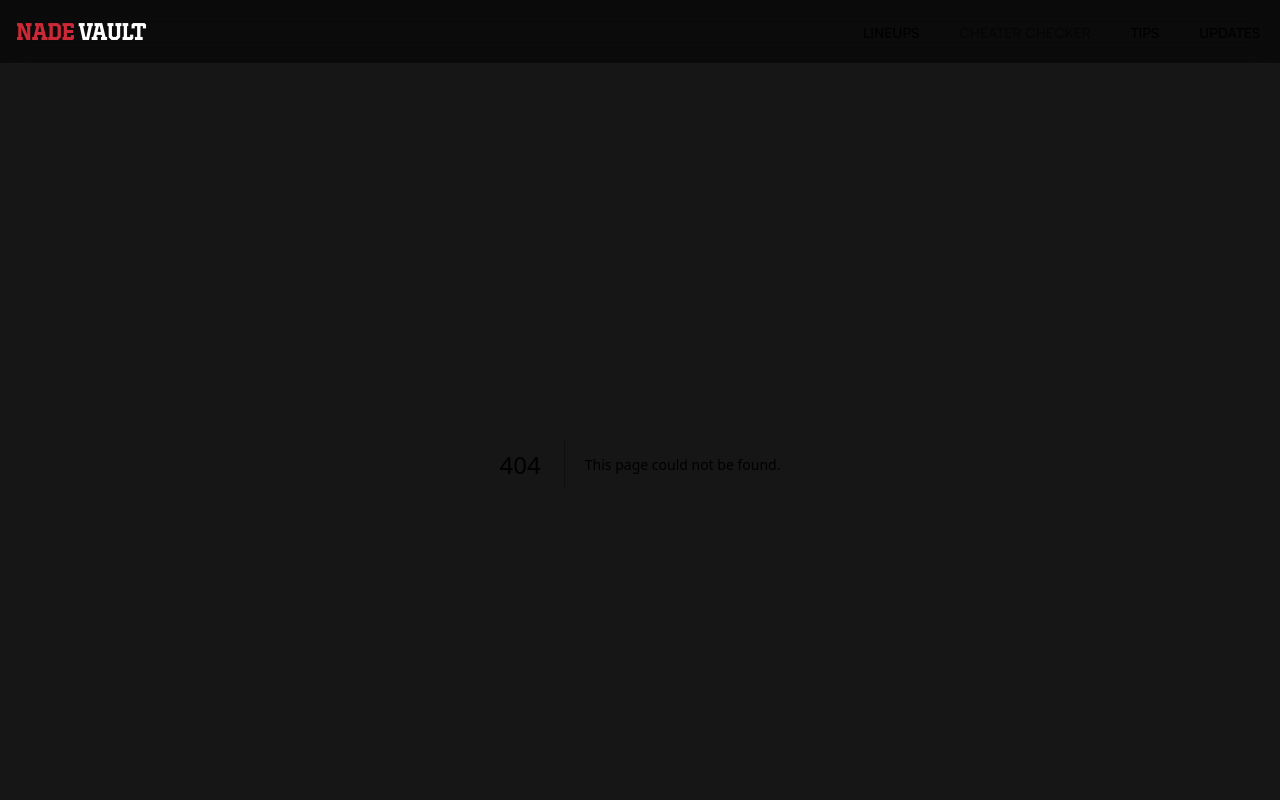
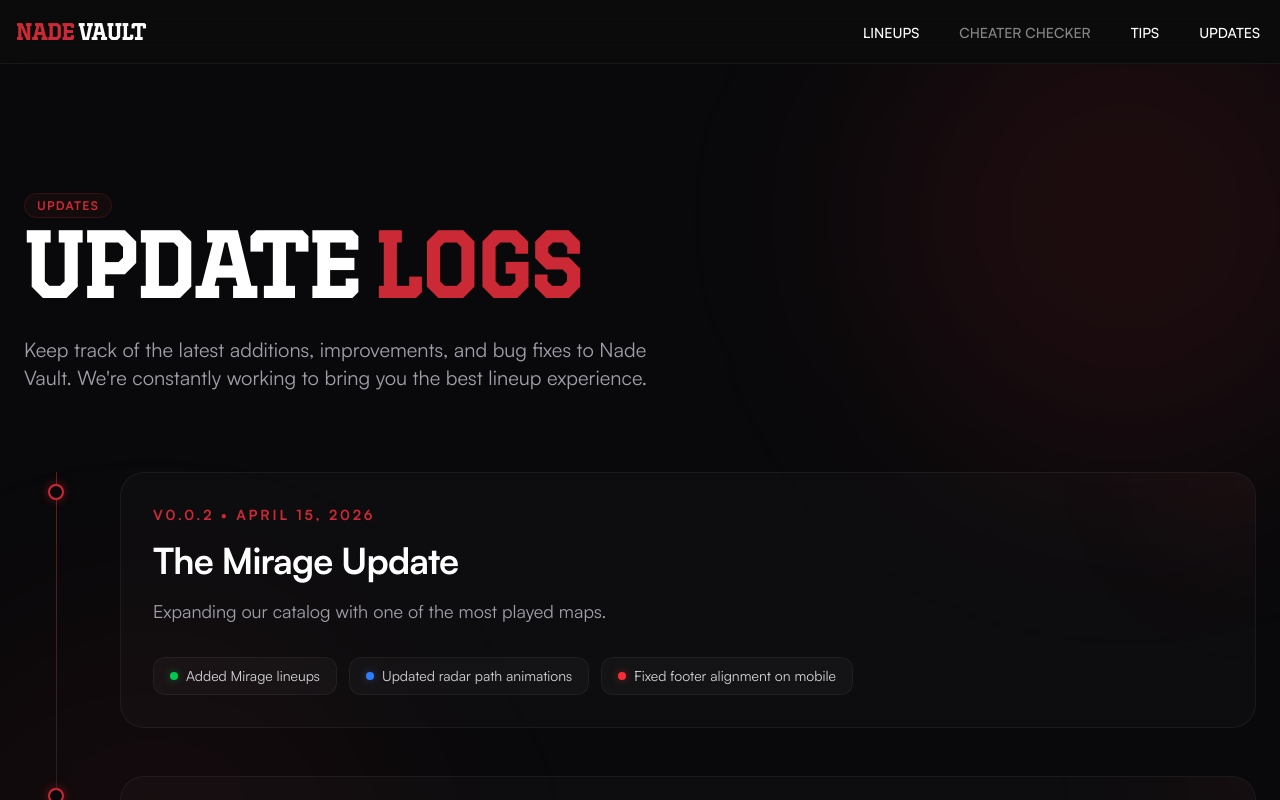
Before and after one commit to LeightonGuang/NadeVault, a Next.js app: page /updates in a window 1280 px wide. Before the commit this address had no page. Shown: the top 800 px of the page. Built offline with nearby package versions, Linux system fonts and the light colour scheme.

Commit message:
feat: new update page

```diff
--- /dev/null
+++ b/app/updates/page.tsx
@@ -0,0 +1,109 @@
+import Pill from "@/components/Pill";
+
+const updates = [
+  {
+    version: "v0.0.2",
+    date: "April 15, 2026",
+    title: "The Mirage Update",
+    description: "Expanding our catalog with one of the most played maps.",
+    changes: [
+      { type: "new", text: "Added Mirage lineups" },
+      { type: "improvement", text: "Updated radar path animations" },
+      { type: "fix", text: "Fixed footer alignment on mobile" },
+    ],
+  },
+  {
+    version: "v0.0.1",
+    date: "April 1, 2026",
+    title: "Initial Release",
+    description: "Launch of Nade Vault with support for Dust 2.",
+    changes: [
+      { type: "new", text: "Initial release of the platform" },
+      { type: "new", text: "Added Dust 2 lineups" },
+      { type: "feature", text: "Interactive radar visualization" },
+    ],
+  },
+];
+
+const UpdatesPage = () => {
+  return (
+    <section className="min-h-section relative overflow-hidden bg-zinc-950 text-white">
+      {/* Background Decor */}
+      <div className="pointer-events-none absolute inset-0 overflow-hidden">
+        <div className="bg-primary/10 absolute -top-24 -right-24 h-[500px] w-[500px] rounded-full blur-[100px]" />
+        <div className="bg-primary/5 absolute top-1/2 -left-24 h-[500px] w-[500px] rounded-full blur-[100px]" />
+      </div>
+
+      <div className="max-w-section-max-width relative mx-auto px-6 py-20 lg:py-32">
+        <div className="mb-20 space-y-6">
+          <Pill variant="dark-red">Updates</Pill>
+          <h1 className="font-[hoover] text-5xl font-black tracking-tight uppercase md:text-7xl lg:text-8xl">
+            Update <span className="text-primary">Logs</span>
+          </h1>
+          <p className="max-w-2xl text-lg text-zinc-400 sm:text-xl">
+            Keep track of the latest additions, improvements, and bug fixes to
+            Nade Vault. We&apos;re constantly working to bring you the best
+            lineup experience.
+          </p>
+        </div>
+
+        <div className="relative space-y-12">
+          {/* Timeline Line */}
+          <div className="from-primary/50 absolute top-0 left-4 h-full w-px bg-linear-to-b via-white/10 to-transparent md:left-8" />
+
+          {updates.map((update, index) => (
+            <div key={update.version} className="relative pl-12 md:pl-24">
+              {/* Timeline Dot */}
+              <div className="absolute top-2 left-2 flex h-4 w-4 items-center justify-center md:top-3 md:left-6">
+                <div className="border-primary h-full w-full rounded-full border-2 bg-zinc-950 shadow-[0_0_10px_rgba(204,41,54,0.5)]" />
+              </div>
+
+              <div className="group hover:border-primary/20 relative overflow-hidden rounded-3xl border border-white/5 bg-white/2 p-8 transition-all duration-500 hover:bg-white/4">
+                {/* Accent Background */}
+                <div className="bg-primary/5 absolute -top-24 -right-24 h-48 w-48 rounded-full blur-3xl transition-opacity duration-500 group-hover:opacity-100" />
+
+                <div className="relative space-y-4">
+                  <div className="flex flex-col justify-between gap-2 sm:flex-row sm:items-center">
+                    <span className="text-primary text-sm font-bold tracking-[0.2em] uppercase">
+                      {update.version} • {update.date}
+                    </span>
+                  </div>
+
+                  <h2 className="text-3xl font-bold tracking-tight text-white md:text-4xl">
+                    {update.title}
+                  </h2>
+
+                  <p className="max-w-3xl text-zinc-400 sm:text-lg">
+                    {update.description}
+                  </p>
+
+                  <div className="mt-8 flex flex-wrap gap-3">
+                    {update.changes.map((change, i) => (
+                      <div
+                        key={i}
+                        className="flex items-center gap-2 rounded-xl border border-white/5 bg-white/3 px-4 py-2 text-sm text-zinc-300 backdrop-blur-sm transition-colors group-hover:border-white/10"
+                      >
+                        <span
+                          className={`h-2 w-2 rounded-full ${
+                            change.type === "new"
+                              ? "bg-green-500 shadow-[0_0_8px_rgba(34,197,94,0.4)]"
+                              : change.type === "fix"
+                                ? "bg-red-500 shadow-[0_0_8px_rgba(239,68,68,0.4)]"
+                                : "bg-blue-500 shadow-[0_0_8px_rgba(59,130,246,0.4)]"
+                          }`}
+                        />
+                        {change.text}
+                      </div>
+                    ))}
+                  </div>
+                </div>
+              </div>
+            </div>
+          ))}
+        </div>
+      </div>
+    </section>
+  );
+};
+
+export default UpdatesPage;
```
